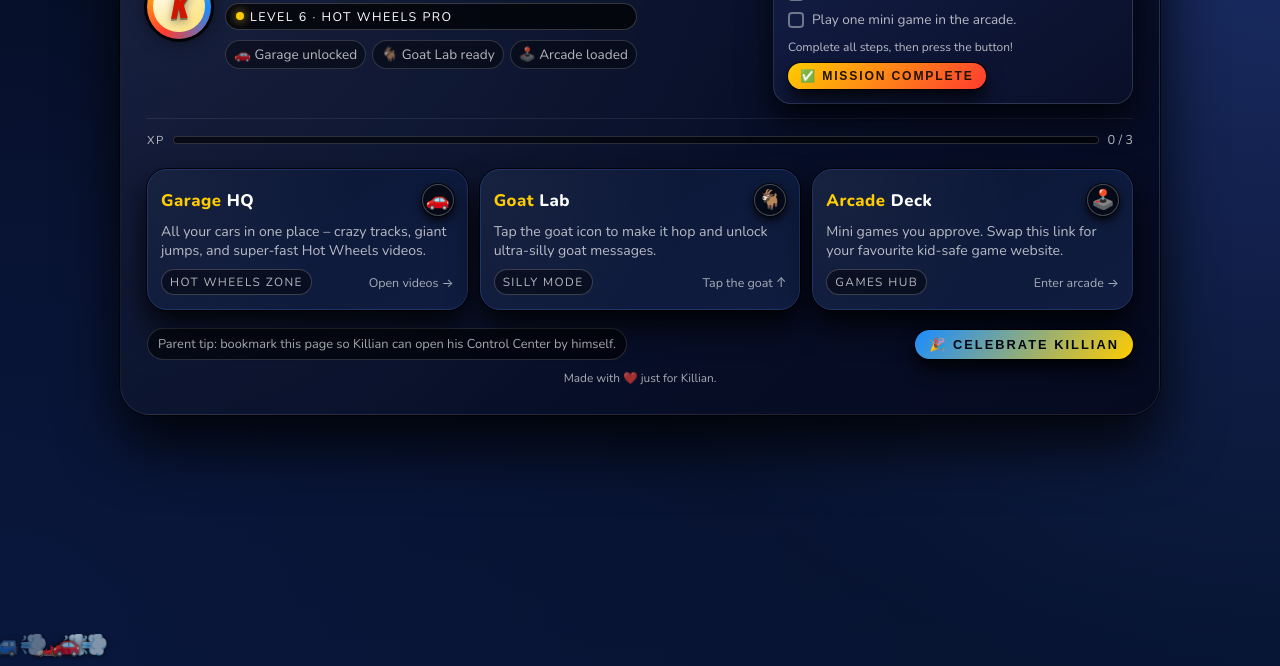
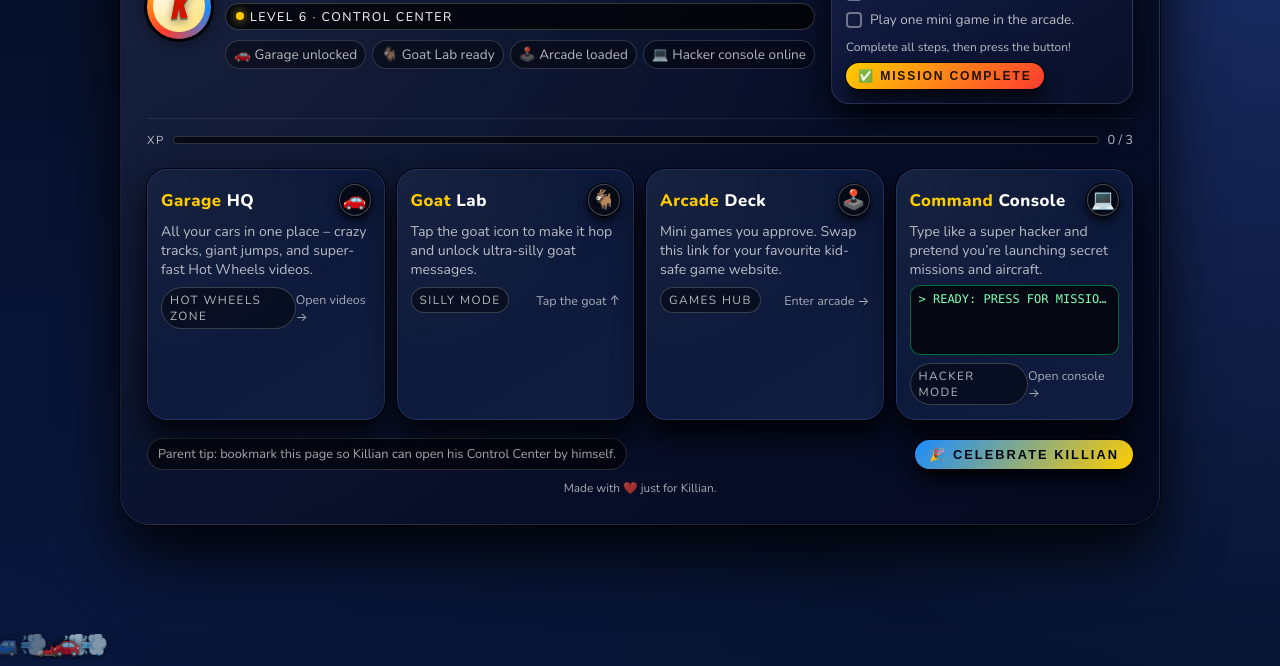
Before and after one commit to Eltonsean69x/Killian, a plain HTML site: page index.html in a window 1280 px wide. Shown: the part 134-800 px from the top of the page. Drawn offline with nearby package versions, Linux system fonts and the light colour scheme.

Commit message:
Update index.html

```diff
--- a/index.html
+++ b/index.html
@@ -383,7 +383,13 @@
 
     @media (min-width: 720px) {
       .zones {
-        grid-template-columns: minmax(0, 2fr) minmax(0, 2fr) minmax(0, 2fr);
+        grid-template-columns: repeat(2, minmax(0, 1fr));
+      }
+    }
+
+    @media (min-width: 960px) {
+      .zones {
+        grid-template-columns: repeat(4, minmax(0, 1fr));
       }
     }
 
@@ -501,6 +507,39 @@
       100% { transform: translateY(0) rotate(0deg); }
     }
 
+    /* Fake terminal for Command Console */
+    .terminal {
+      margin-top: 6px;
+      background: #050812;
+      border-radius: 10px;
+      border: 1px solid rgba(0, 255, 120, 0.4);
+      padding: 6px 8px;
+      font-family: "SF Mono", ui-monospace, Menlo, Monaco, Consolas, "Courier New", monospace;
+      font-size: 0.75rem;
+      color: #7dffb5;
+      height: 70px;
+      overflow: hidden;
+      position: relative;
+    }
+
+    .terminal-line {
+      white-space: nowrap;
+      overflow: hidden;
+      text-overflow: ellipsis;
+    }
+
+    .terminal-cursor {
+      display: inline-block;
+      width: 6px;
+      margin-left: 2px;
+      background: #7dffb5;
+      animation: cursor-blink 1s step-start infinite;
+    }
+
+    @keyframes cursor-blink {
+      50% { opacity: 0; }
+    }
+
     /* Bottom row */
     .bottom-row {
       margin-top: 18px;
@@ -592,7 +631,7 @@
       }
     }
 
-    /* Cars track at bottom */
+    /* Cars track at the bottom */
     .cars-track {
       position: fixed;
       left: 0;
@@ -664,12 +703,12 @@
               <div class="profile-name-row">
                 <div class="profile-name">KILLIAN</div>
               </div>
-              <div class="profile-tagline">Hot Wheels · Goats · Xbox</div>
+              <div class="profile-tagline">Hot Wheels · Goats · Xbox · Hacks</div>
             </div>
 
             <div class="level-badge">
               <span class="level-dot"></span>
-              <span>Level 6 · Hot Wheels Pro</span>
+              <span>Level 6 · Control Center</span>
             </div>
 
             <div class="status-chips">
@@ -681,6 +720,9 @@
               </div>
               <div class="chip">
                 <span>🕹️ Arcade loaded</span>
+              </div>
+              <div class="chip">
+                <span>💻 Hacker console online</span>
               </div>
             </div>
           </div>
@@ -791,6 +833,32 @@
             </div>
           </a>
         </article>
+
+        <!-- Command Console / Hacker Typer -->
+        <article class="zone-card" id="zoneCommand">
+          <!-- EDIT THIS LINK to your favourite hacker-typer style site -->
+          <a
+            class="zone-link"
+            href="https://hackertyper.net/"
+            target="_blank"
+            rel="noopener noreferrer"
+          >
+            <div class="zone-top-row">
+              <h2 class="zone-title"><span>Command</span> Console</h2>
+              <div class="zone-icon-badge">💻</div>
+            </div>
+            <p class="zone-text">
+              Type like a super hacker and pretend you’re launching secret missions and aircraft.
+            </p>
+            <div class="terminal" id="terminal">
+              <div class="terminal-line" id="terminalLine">> READY: PRESS FOR MISSION LOGS<span class="terminal-cursor"></span></div>
+            </div>
+            <div class="zone-footer">
+              <div class="zone-tag">Hacker Mode</div>
+              <div class="zone-link-label">Open console →</div>
+            </div>
+          </a>
+        </article>
       </section>
 
       <!-- Bottom row: parent tip + confetti button -->
@@ -887,7 +955,6 @@
         if (doneCount === missionIds.length) {
           launchConfetti(130);
         } else {
-          // Soft nudge, no confetti unless actually done
           launchConfetti(40);
         }
       });
@@ -938,6 +1005,32 @@
       });
     }
 
+    // Command console fake terminal
+    const terminal = document.getElementById("terminal");
+    const terminalLine = document.getElementById("terminalLine");
+    const terminalMessages = [
+      "> LINK ESTABLISHED: KILLIAN_CONTROL_CENTER",
+      "> AUTH OK: AGENT KILLIAN [LEVEL 6]",
+      "> LOADING: HOT_WHEELS_LAUNCH_TRACK.EXE",
+      "> ARMING: SILLY_GOAT_MODULE...",
+      "> BOOTING: SECRET_ARCADE_CORE...",
+      "> READY: PRESS ANY KEY TO DEPLOY FUN"
+    ];
+    let terminalIndex = 0;
+
+    function rotateTerminal() {
+      if (!terminalLine) return;
+      terminalIndex = (terminalIndex + 1) % terminalMessages.length;
+      terminalLine.textContent = terminalMessages[terminalIndex];
+      const cursor = document.createElement("span");
+      cursor.className = "terminal-cursor";
+      terminalLine.appendChild(cursor);
+    }
+
+    if (terminal) {
+      terminal.addEventListener("click", rotateTerminal);
+    }
+
     // Confetti
     const confettiColors = [
       "#ffcc00",
```
